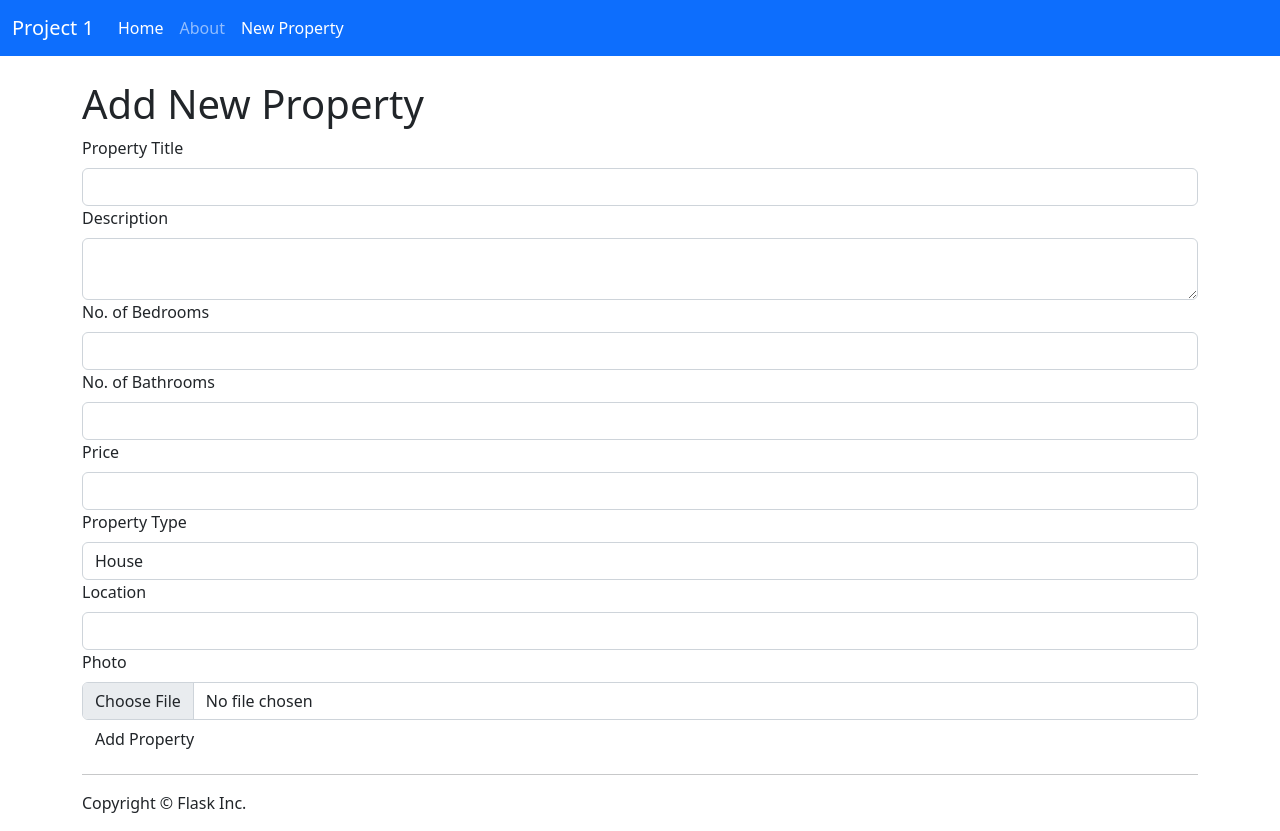
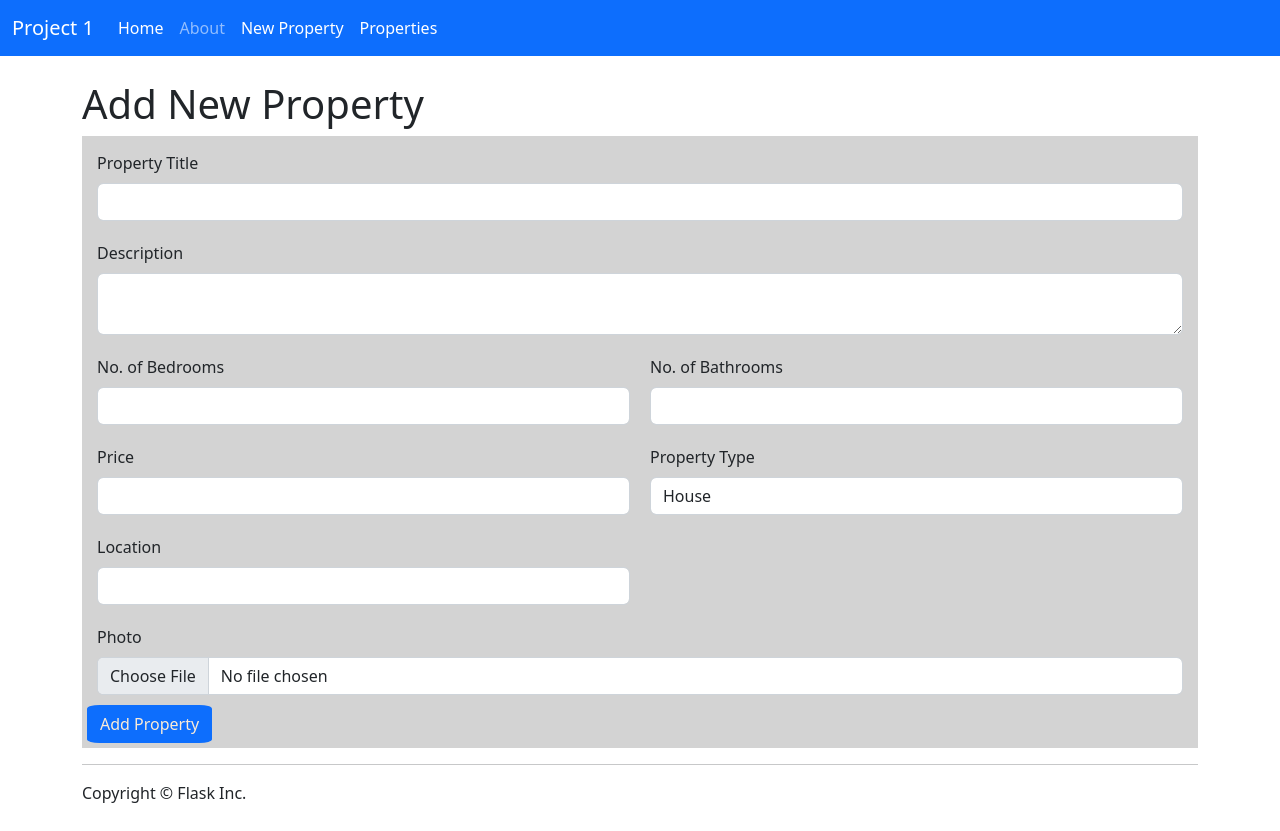
Before and after one commit to RLampart/info3180-project1, a Flask app: page /properties/create in a window 1280 px wide. After the commit the page ends 803 px from the top, so only its background shows below. Run offline with Flask 3, Linux system fonts and the light colour scheme; some libraries are stand-ins or nearby versions.

Commit message:
design upgrade

```diff
--- a/app/static/css/app.css
+++ b/app/static/css/app.css
@@ -1,15 +1,58 @@
 body {
     padding-top: 5rem;
+}
+
+form{
+    background-color: lightgray;
+    padding: 5px;
+}
+
+
+div.group{
+   display: grid;
+   grid-template-columns: auto auto;
+}
+
+
+button.btn{
+    border-radius: 10%;
+    color: antiquewhite;
+    background-color: rgb(var(--bs-primary-rgb));
+}
+
+.form-field{
+    padding: 10px;
 }
 
 div.properties{
     display: grid;
     grid-template-columns: auto auto auto;
+    justify-content: center;
+    align-items: center;
+    row-gap: 10px;
+    column-gap: 10px;
+
 }
 
 div.single{
     display:flex;
     flex-direction: column;
+    width: 250px;
+    height: 330px;
+    box-sizing: border-box;
+    border: 4px solid palevioletred;
+    background-color: aliceblue;
+    border-radius: 5px;
+    padding: 5px;
+
+}
+
+div.single a{
+    align-self: center;
+}
+
+button.more{
+    background-color: aqua;
 }
 
 div.property{
@@ -20,7 +63,10 @@ div.property{
     width: fit-content;
     margin-left: auto;
     margin-right: auto;
-    background-color: aqua;
+    box-sizing: border-box;
+    border: 4px solid palevioletred;
+    border-radius: 5px;
+    background-color: aliceblue;
 }
 
 
@@ -35,6 +81,6 @@ div.description > ul{
 }
 
 div.description > ul > li{
-    display: inline;
+    list-style: none;
 
 }
--- a/app/templates/form.html
+++ b/app/templates/form.html
@@ -13,6 +13,7 @@
             {{ form.description.label(class="form-label legend") }}
             {{ form.description(class="form-control") }}
         </div>
+        <div class="group">
             <div class="form-field">
                 {{ form.bedrooms.label(class="form-label legend") }}
                 {{ form.bedrooms(class="form-control") }}
@@ -33,6 +34,7 @@
                 {{ form.location.label(class="form-label legend") }}
                 {{ form.location(class="form-control") }}
             </div>
+        </div>
         <div class="form-field">
             {{ form.photo.label(class="form-label legend") }}
             {{ form.photo(class="form-control") }}
--- a/app/templates/header.html
+++ b/app/templates/header.html
@@ -16,6 +16,9 @@
         <li class="nav-item">
           <a class="nav-link active" href="{{ url_for('add_property') }}">New Property</a>
         </li>
+        <li class="nav-item">
+          <a class="nav-link active" href="{{ url_for('properties') }}">Properties</a>
+        </li>
       </ul>
     </div>
   </div>
--- a/app/templates/property.html
+++ b/app/templates/property.html
@@ -20,10 +20,10 @@
     <p>{{property.description}} </p>
     <ul class="second">
         <li>
-            {{property.bedrooms}}  Bedrooms
+            {{property.bedrooms}}  Bedroom(s)
         </li>
         <li>
-            {{property.bathrooms}}  Bathrooms
+            {{property.bathrooms}}  Bathroom(s)
         </li>
     </ul>
     Location
```
Also changed, not shown: uploads/apartment1.jpeg (added), uploads/house2.jpeg (added). Lines whose indentation alone changed are shown as unchanged.
